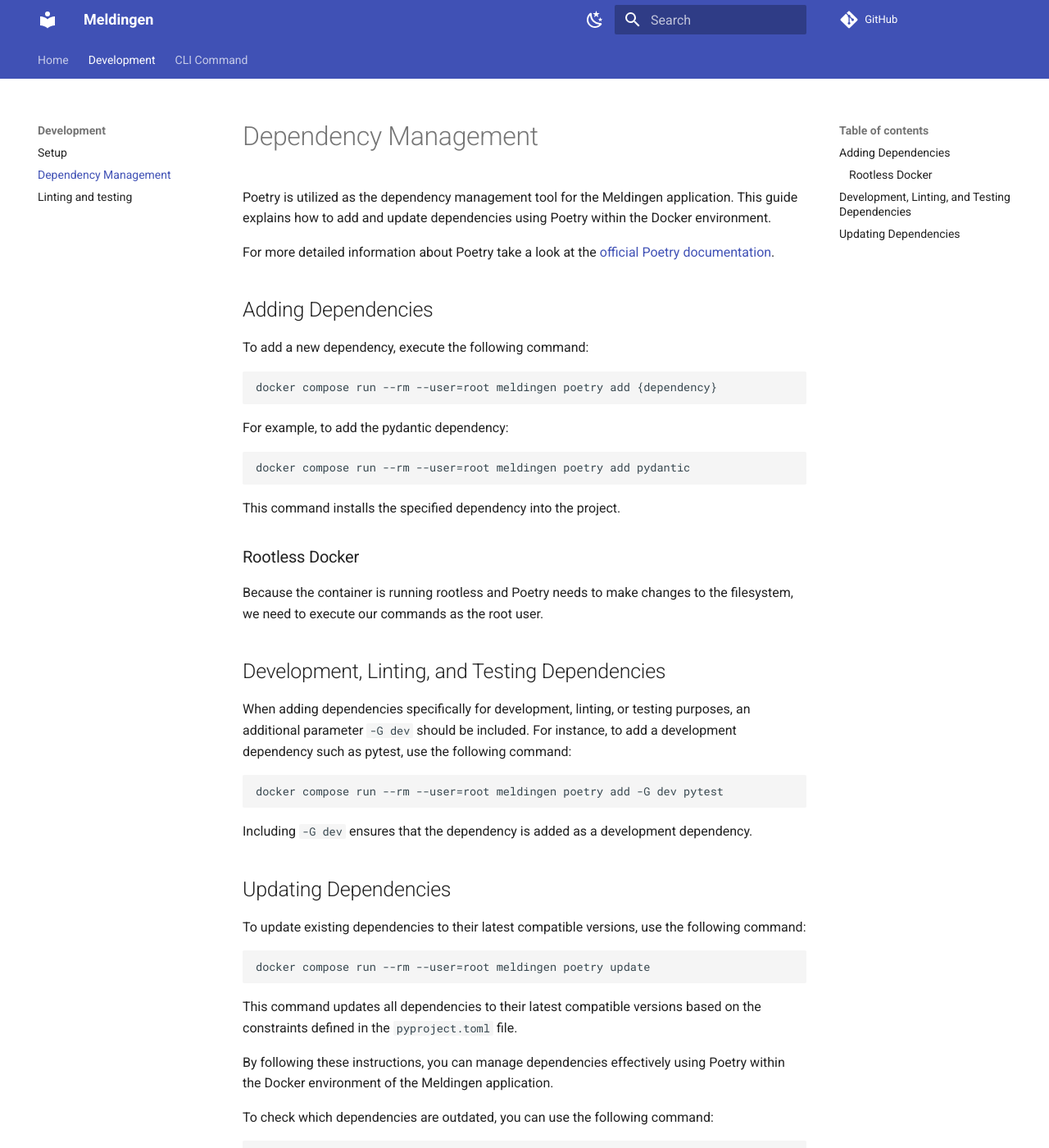
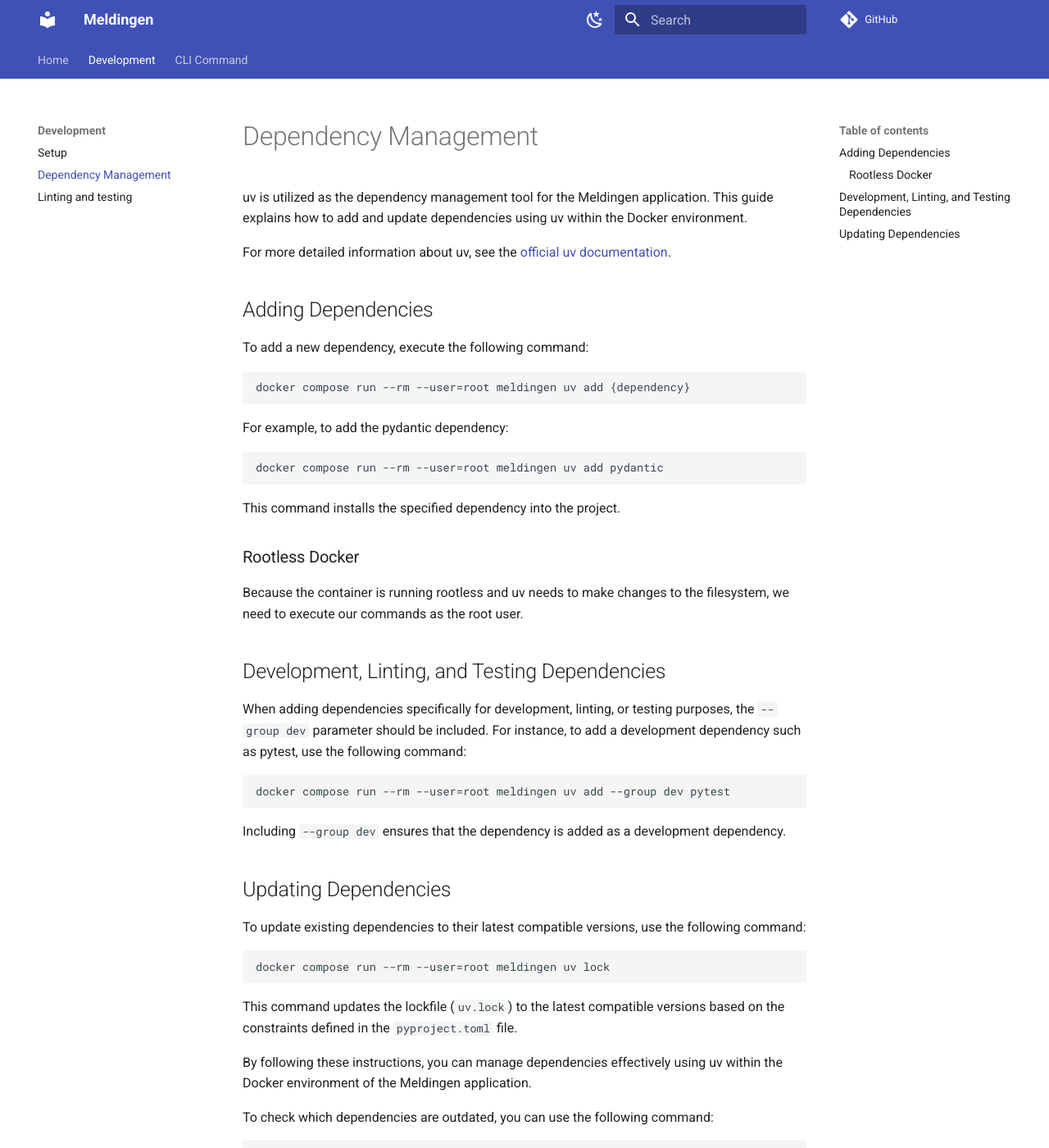
Before and after one commit to Amsterdam/meldingen, an MkDocs documentation site: the page built from docs/development/dependency_management.md, in a window 1280 px wide and 1400 px high. Shown: the whole window at 82% size. Built offline with MkDocs 1.6.1 and Material for MkDocs 9.7.7, drawn with Linux system fonts in a browser that asks for light colours; comment, search, counter and statistics services are not loaded; some of the changed text lies outside the part shown.

Commit message:
use uv instead of poetry (#671)
* use uv instead of poetry

* make mypy happy

````diff
--- a/docs/development/dependency_management.md
+++ b/docs/development/dependency_management.md
@@ -1,42 +1,42 @@
 # Dependency Management
 
-Poetry is utilized as the dependency management tool for the Meldingen
+uv is utilized as the dependency management tool for the Meldingen
 application. This guide explains how to add and update dependencies using
-Poetry within the Docker environment.
+uv within the Docker environment.
 
-For more detailed information about Poetry take a look at the [official Poetry documentation](https://python-poetry.org/).
+For more detailed information about uv, see the [official uv documentation](https://docs.astral.sh/uv/).
 
 ## Adding Dependencies
 
 To add a new dependency, execute the following command:
 
 ```bash
-docker compose run --rm --user=root meldingen poetry add {dependency}
+docker compose run --rm --user=root meldingen uv add {dependency}
 ```
 
 For example, to add the pydantic dependency:
 
 ```bash
-docker compose run --rm --user=root meldingen poetry add pydantic
+docker compose run --rm --user=root meldingen uv add pydantic
 ```
 
 This command installs the specified dependency into the project.
 
 ### Rootless Docker
-Because the container is running rootless and Poetry needs to make changes
+Because the container is running rootless and uv needs to make changes
 to the filesystem, we need to execute our commands as the root user.
 
 ## Development, Linting, and Testing Dependencies
 
 When adding dependencies specifically for development, linting, or testing
-purposes, an additional parameter `-G dev` should be included. For instance,
+purposes, the `--group dev` parameter should be included. For instance,
 to add a development dependency such as pytest, use the following command:
 
 ```bash
-docker compose run --rm --user=root meldingen poetry add -G dev pytest
+docker compose run --rm --user=root meldingen uv add --group dev pytest
 ```
 
-Including `-G dev` ensures that the dependency is added as a development
+Including `--group dev` ensures that the dependency is added as a development
 dependency.
 
 ## Updating Dependencies
@@ -45,17 +45,17 @@
 following command:
 
 ```bash
-docker compose run --rm --user=root meldingen poetry update
+docker compose run --rm --user=root meldingen uv lock
 ```
 
-This command updates all dependencies to their latest compatible versions based
+This command updates the lockfile (`uv.lock`) to the latest compatible versions based
 on the constraints defined in the `pyproject.toml` file.
 
 By following these instructions, you can manage dependencies effectively using
-Poetry within the Docker environment of the Meldingen application.
+uv within the Docker environment of the Meldingen application.
 
 To check which dependencies are outdated, you can use the following command:
 
 ```bash
-docker compose run --rm --user=root meldingen poetry show --outdated
+docker compose run --rm --user=root meldingen uv tree --outdated
 ```
````
Also changed, not shown: .pre-commit-config.yaml (+6 -6 lines), docs/development/linting_and_testing.md (+3 -3 lines), pyproject.toml (+63 -57 lines), 4 other files.
